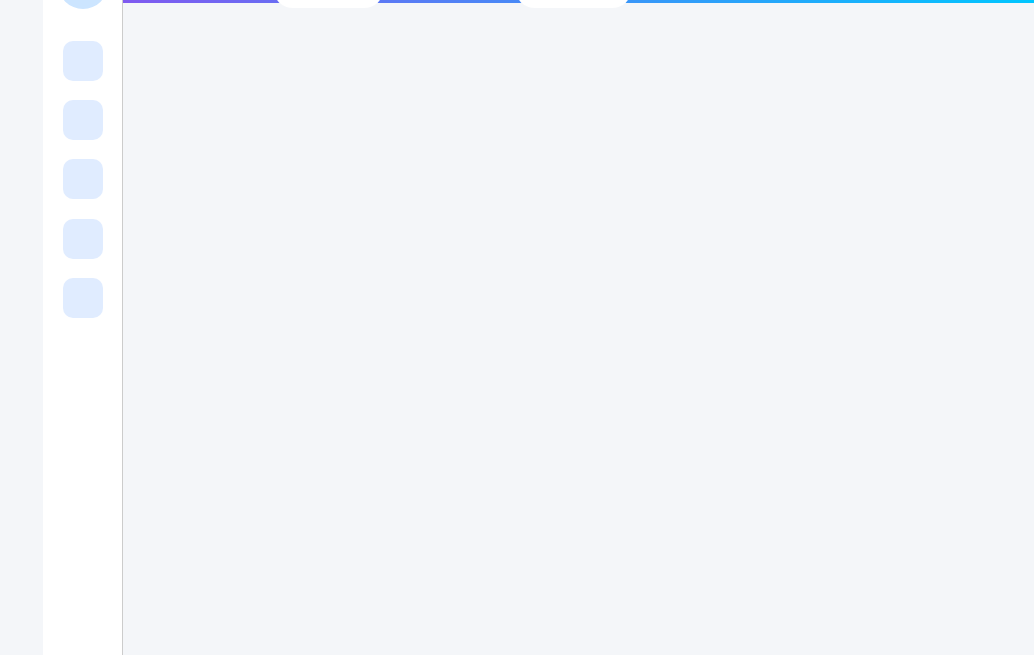
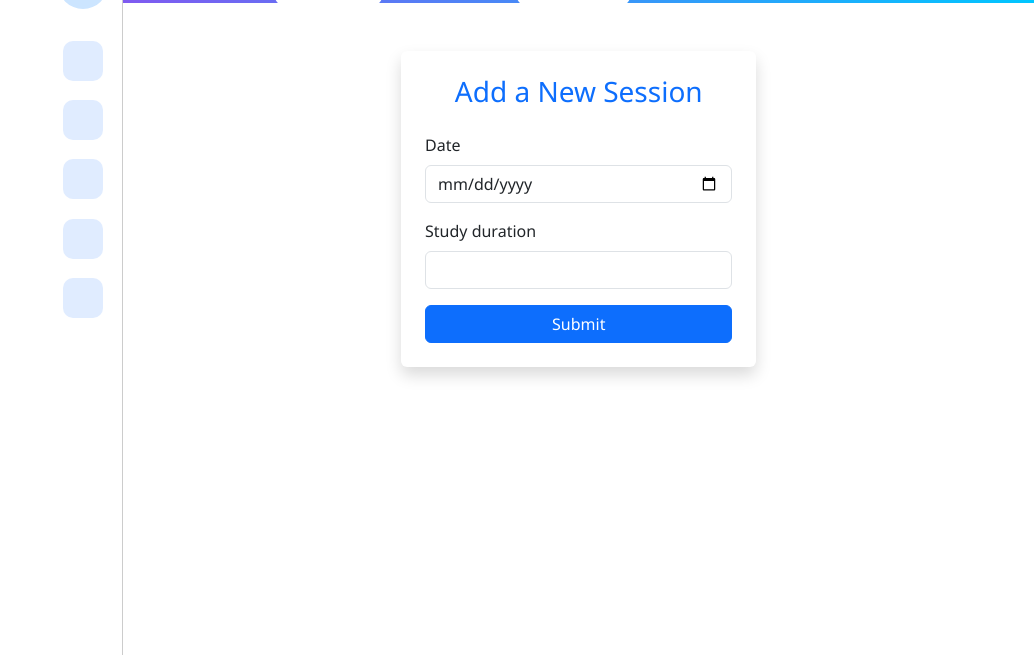
Before and after one commit to Rbho10/CITS3403_PROJECT, a Python web app: template app/templates/addSession.html in a window 1280 px wide. Shown: the part 57-712 px from the top of the page, without its empty margins (246-1280 px from the left). Run offline with Jinja, Linux system fonts and the light colour scheme; the template is opened without the code that fills it: most values are stand-ins (such as "Sample title", 1, 10 or a date in 2020); form fields are guessed from the names that the template uses.

Commit message:
feat added addSessions Pages and route

```diff
--- a/app/templates/addSession.html
+++ b/app/templates/addSession.html
@@ -2,6 +2,68 @@
 
 {% block title %}Add Session | ProTrack{% endblock %}
 
+{% block head %}
+<link href="https://cdn.jsdelivr.net/npm/bootstrap@5.3.0/dist/css/bootstrap.min.css" rel="stylesheet">
+{% endblock %}
+
 {% block body %}
 
+<div class="container py-5">
+    <div class="row justify-content-center">
+        <div class="col-md-6 col-lg-5">
+            <form method="POST" action="{{ url_for('addSession', URLid = id, URLsubject_name = subject_name) }}" class="p-4 shadow rounded bg-white">
+                <h3 class="text-center text-primary mb-4">Add a New Session</h3>
+                {{ form.hidden_tag() }}
+
+                {% if form.errors %}
+                <div class="alert alert-danger">
+                    {% for field_errors in form.errors.values() %}
+                        {% for error in field_errors %}
+                            <div>{{ error }}</div>
+                        {% endfor %}
+                    {% endfor %}
+                </div>
+                {% endif %}
+
+                <div class="mb-3">
+                    {{ form.date.label(class="form-label") }}
+                    {{ form.date(class="form-control") }}
+                </div>
+                <div class="mb-3">
+                    {{ form.study_duration.label(class="form-label") }}
+                    {{ form.study_duration(class="form-control") }}
+                </div>
+                <!--<div class="mb-3">
+                    {{ form.study_break.label(class="form-label") }}
+                    {{ form.study_break(class="form-control") }}
+                </div>
+                <div class="mb-3">
+                    {{ form.environment.label(class="form-label") }}
+                    {{ form.environment(class="form-control") }}
+
+                </div>
+                <div class="mb-3">
+                    {{ form.energy_level_before.label(class="form-label") }}
+                    {{ form.energy_level_before(class="form-control") }}
+                </div>
+                <div class="mb-3">
+                    {{ form.energy_level_after.label(class="form-label") }}
+                    {{ form.energy_level_after(class="form-control") }}
+                </div>
+                <div class="mb-3">
+                    {{ form.difficulty.label(class="form-label") }}
+                    {{ form.difficulty(class="form-control") }}
+                </div>
+                <div class="mb-3">
+                    {{ form.progress.label(class="form-label") }}
+                    {{ form.progress(class="form-control") }}
+                </div>-->
+                <div class="d-grid">
+                    {{ form.submit(class="btn btn-primary") }}
+                </div>
+            </form>
+        </div>
+    </div>
+</div>
+
 {% endblock%}
--- a/app/templates/mySubjectsPage.html
+++ b/app/templates/mySubjectsPage.html
@@ -39,7 +39,7 @@
                                 <div class="subject-name">${subject.subject_name}</div>
                             </div>
                         </div>
-                        <button class="go-btn" onclick="location.href='/subject/${subject.id}'">Go To</button>
+                        <button class="go-btn" onclick="location.href='/subject/${subject.id}/${subject.subject_name}'">Go To</button>
                     </div>
             `;
                     subjectsList.innerHTML += card;
```
Also changed, not shown: app/routes.py (+47 -7 lines), app/templates/subject.html (+10 -1 lines).
